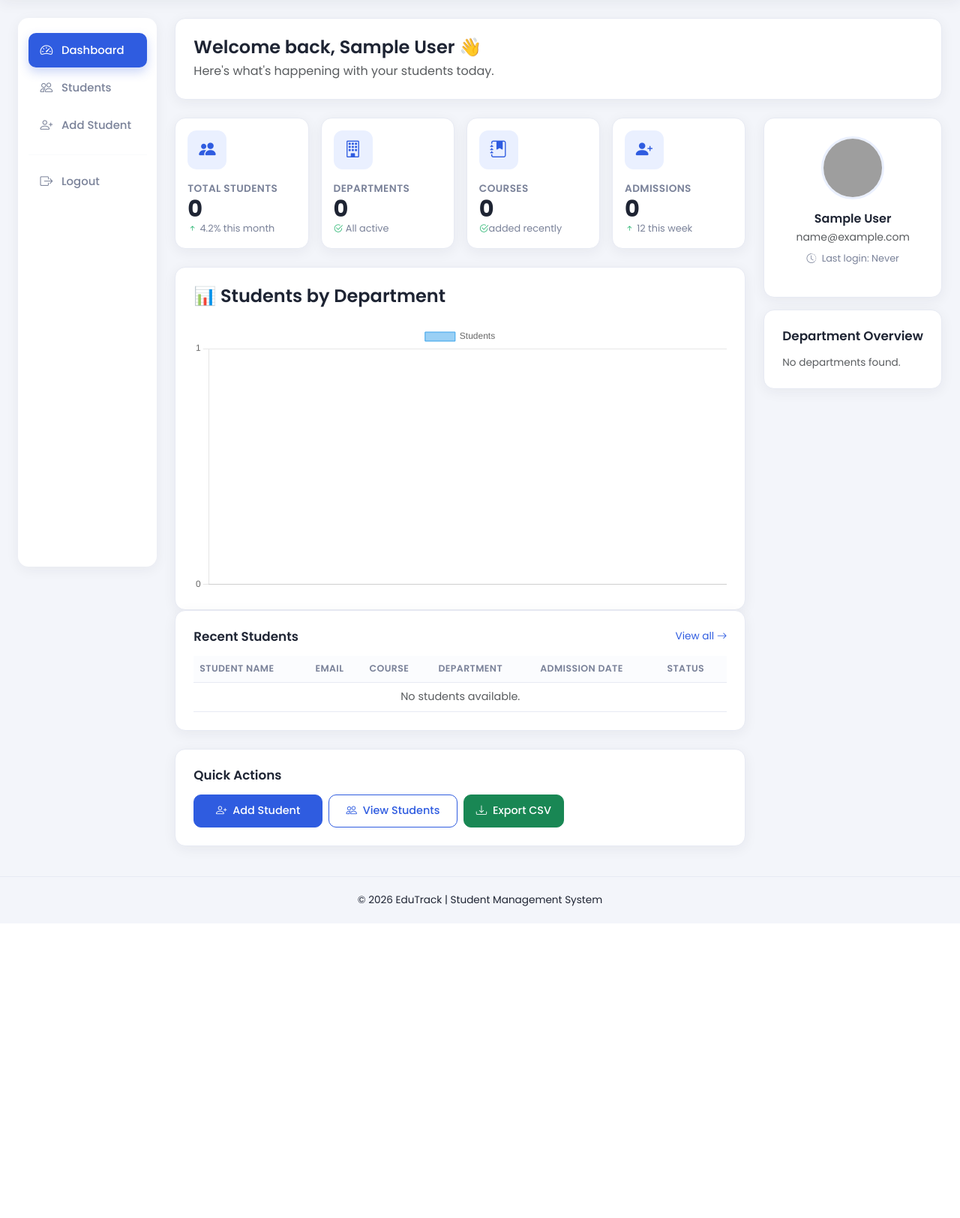
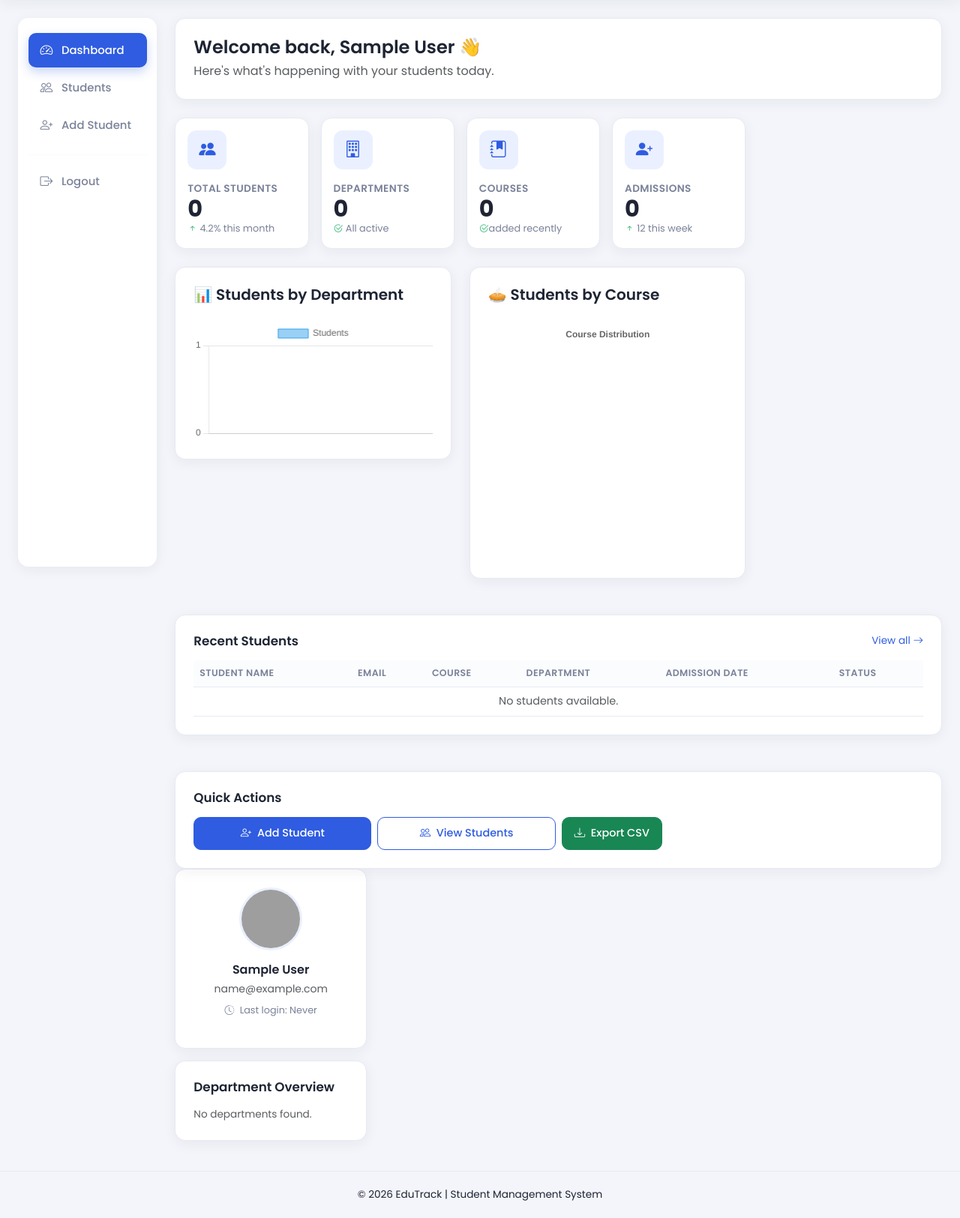
Before and after one commit to Solanki777/Anantra, a Django app: page /dashboard/ in a window 1280 px wide. Shown: the part 73-1698 px from the top of the page at 75% size. Before the commit the page ends 1282 px from the top, so only its background shows below. Run offline with Django 5.2, Linux system fonts and the light colour scheme; the visitor is signed in with stand-in values (Sample User, id 1); data that the repository does not hold is empty; a map, chart or similar area stays blank; grey boxes are pictures that could not be loaded.

Commit message:
students by course

```diff
--- a/students/templates/students/dashboard.html
+++ b/students/templates/students/dashboard.html
@@ -91,14 +91,29 @@ EduTrack{% endblock %}
     </section>
 
     <section class="mt-4">
-    <div class="et-card p-4">
+      <div class="row mt-4">
 
-        <h4 class="mb-4">
-            📊 Students by Department
-        </h4>
+      <div class="col-lg-6 mb-4">
+          <div class="et-card p-4">
+              <h5 class="mb-4">
+                  📊 Students by Department
+              </h5>
 
-        <canvas id="departmentChart"></canvas>
+              <canvas id="departmentChart"></canvas>
+          </div>
+      </div>
 
+      <div class="col-lg-6 mb-4">
+          <div class="et-card p-4">
+              <h5 class="mb-4">
+                  🥧 Students by Course
+              </h5>
+
+              <canvas id="courseChart"></canvas>
+          </div>
+      </div>
+
+  </div>
     </div>
     </section>
 
@@ -287,5 +302,32 @@ new Chart(ctx, {
     }
 });
 
+const courseLabels = JSON.parse('{{ course_labels|escapejs }}');
+const courseData = JSON.parse('{{ course_counts|escapejs }}');
+
+const courseCtx = document.getElementById("courseChart");
+
+new Chart(courseCtx, {
+    type: "pie",
+    data: {
+        labels: courseLabels,
+        datasets: [{
+            data: courseData
+        }]
+    },
+    options: {
+        responsive: true,
+        plugins: {
+            legend: {
+                position: "bottom"
+            },
+            title: {
+                display: true,
+                text: "Course Distribution"
+            }
+        }
+    }
+});
+
 </script>
 {% endblock %}
--- a/students/views.py
+++ b/students/views.py
@@ -45,10 +45,16 @@ def dashboard(request):
 
     department_labels = []
     department_counts = []
+    course_labels = []
+    course_counts = []
 
     for items in department_data :
         department_labels.append(items["department"])
         department_counts.append(items["total"])
+
+    for item in course_data :
+        course_labels.append(item["course"])
+        course_counts.append(item["total"])
 
     context = {
         "total_students" :total_students ,
@@ -57,6 +63,9 @@ def dashboard(request):
         "recent_student" : recent_student ,
         "department_labels" :json.dumps(department_labels),
         "department_counts":json.dumps(department_counts),
+
+        "course_labels" :json.dumps(course_labels),
+        "course_counts":json.dumps(course_counts),
         "department_data": department_data,
 
 
```
